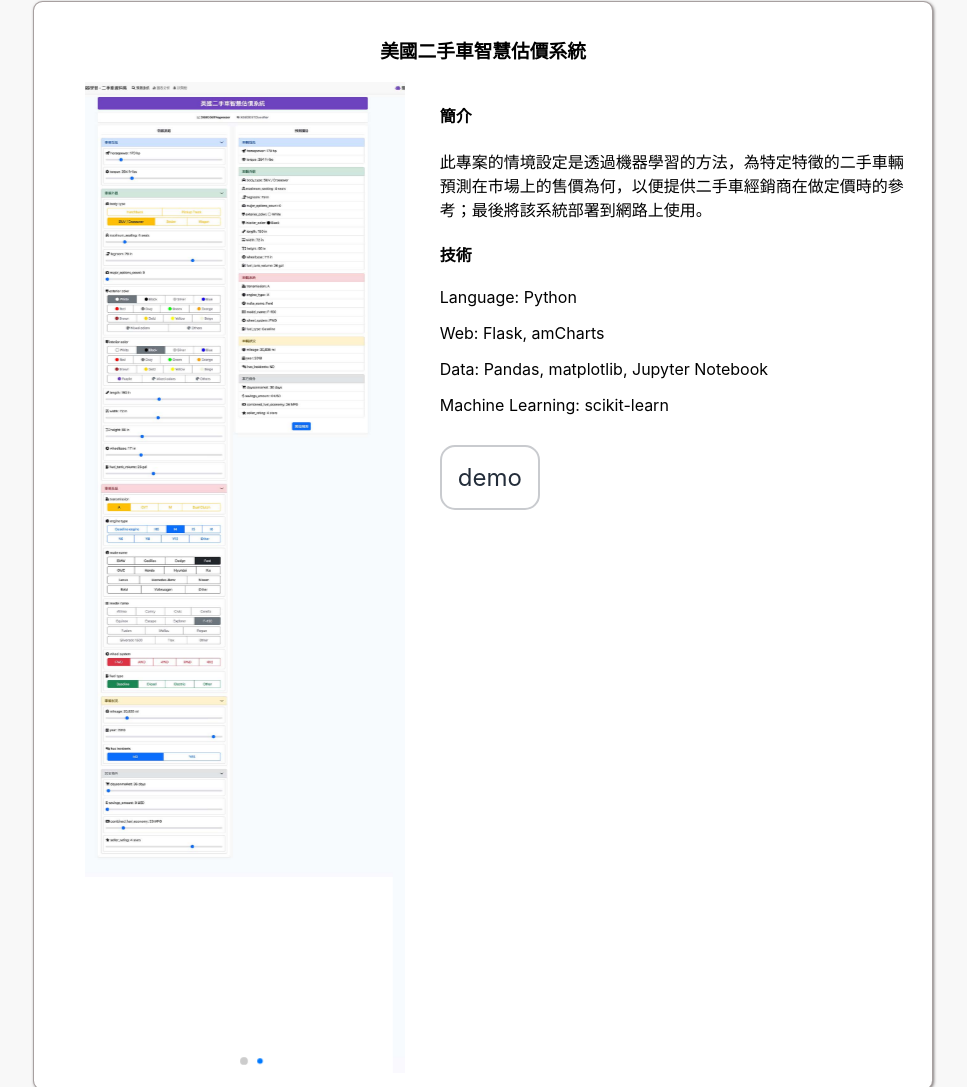
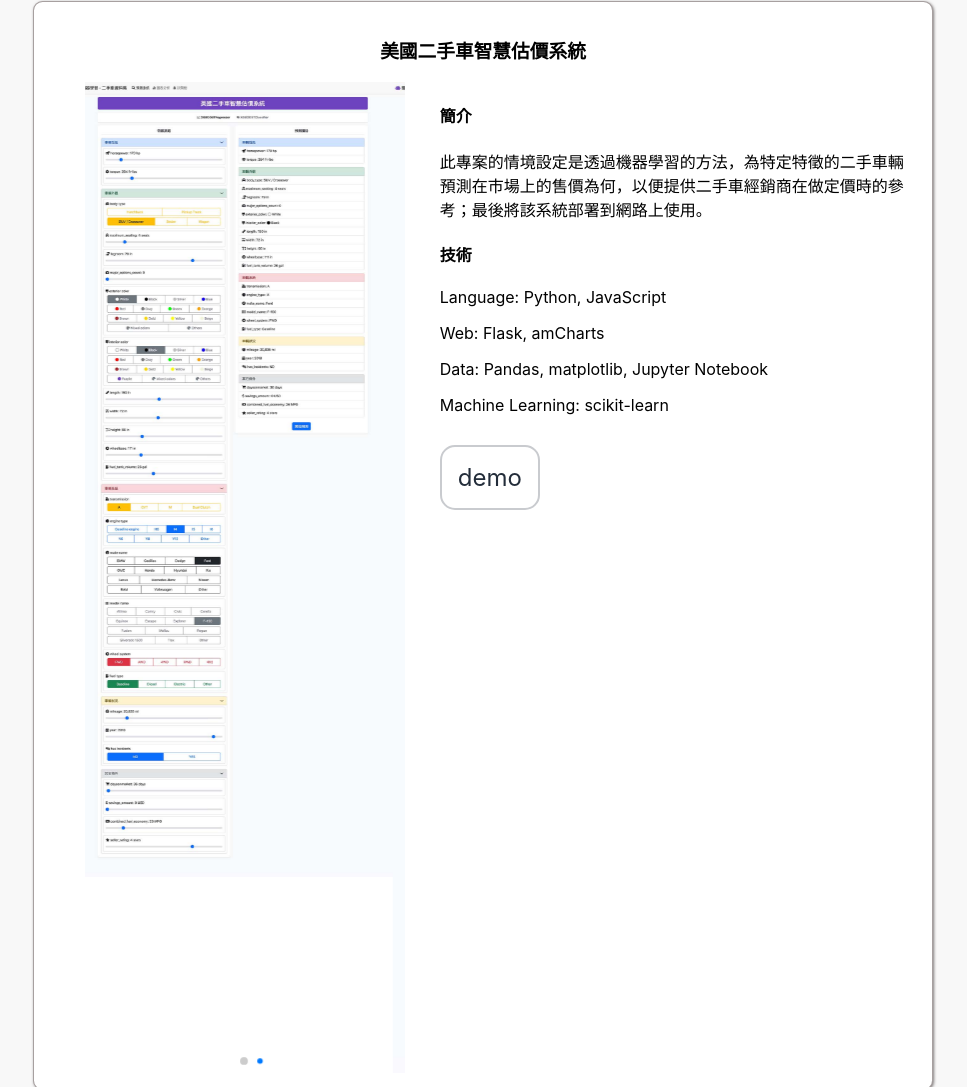
Before and after one commit to ahung888/ahung888.github.io, a plain HTML site: page index.html in a window 1280 px wide. Shown: the part 939-2026 px from the top of the page, without its empty margins (157-1124 px from the left). Drawn offline with nearby package versions, Linux system fonts and the light colour scheme.

Commit message:
modify project desc

```diff
--- a/index.html
+++ b/index.html
@@ -57,7 +57,7 @@
                                 <h4>簡介</h4>
                                 <p>此專案的情境設定是透過機器學習的方法，為特定特徵的二手車輛預測在市場上的售價為何，以便提供二手車經銷商在做定價時的參考；最後將該系統部署到網路上使用。</p>
                                 <h4>技術</h4>
-                                <p>Language: Python</p>
+                                <p>Language: Python, JavaScript</p>
                                 <p>Web: Flask, amCharts</p>
                                 <p>Data: Pandas, matplotlib, Jupyter Notebook</p>
                                 <p>Machine Learning: scikit-learn</p>
```
Also changed, not shown: img/p-used-cars-price-prediction/preview-1.jpg (deleted), img/p-used-cars-price-prediction/preview-2.jpg (deleted), img/p-used-cars-price-prediction/preview-3.jpg (deleted), 1 other file.
